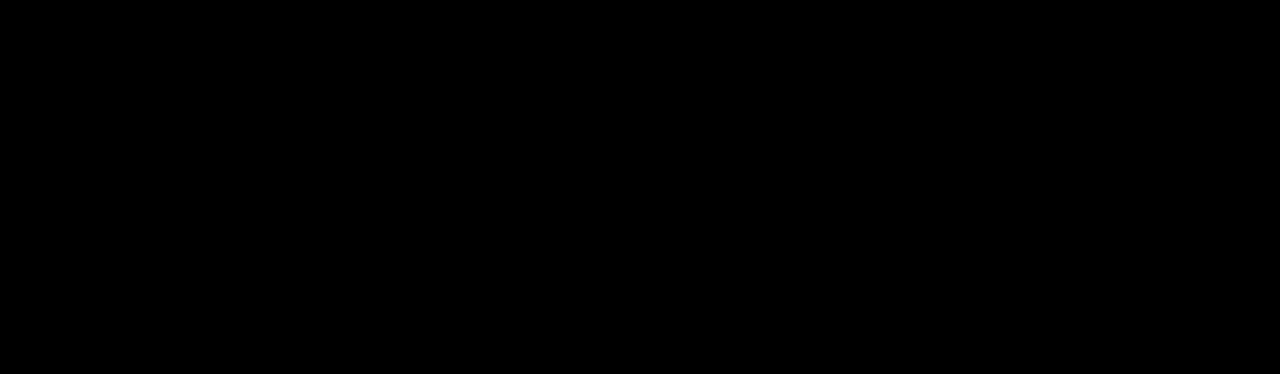
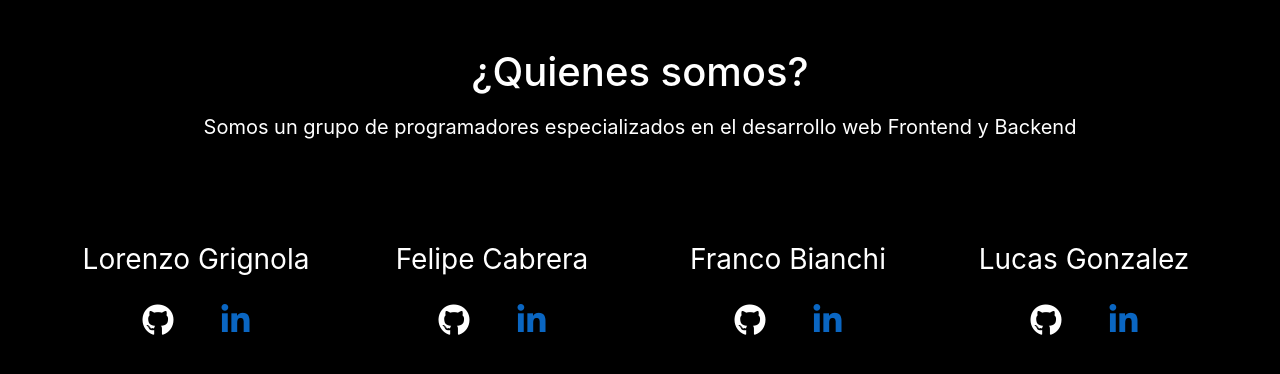
Before and after one commit to lologrignola/TwitterReact, a React (Create React App) app: page /about-us in a window 1280 px wide. Shown: the top 374 px of the page. Built offline with nearby package versions, Linux system fonts and the light colour scheme.

Commit message:
About Us

```diff
--- a/package.json
+++ b/package.json
@@ -7,6 +7,7 @@
     "@testing-library/react": "^11.2.7",
     "@testing-library/user-event": "^12.8.3",
     "axios": "^0.24.0",
+    "framer-motion": "^4.1.17",
     "react": "^17.0.2",
     "react-bootstrap": "^2.0.1",
     "react-dom": "^17.0.2",
--- /dev/null
+++ b/src/components/AboutUsItem.jsx
@@ -0,0 +1,37 @@
+import React from "react";
+import { motion } from "framer-motion";
+function AboutUsItem({ nombre, git, linkedin }) {
+  return (
+    <div className="col-lg-3 col-md-6 col-sm-12 mb-3">
+      <p className="fs-3">{nombre}</p>
+      <div className="d-flex justify-content-center mt-4">
+        <motion.div
+          whileHover={{ scale: 1.1 }}
+          style={{
+            cursor: "pointer",
+            width: "fit-content",
+          }}
+          className="me-4"
+        >
+          <a href={git} style={{ color: "inherit", textDecoration: "inherit" }}>
+            <i class=" fab fa-github fs-2"></i>{" "}
+          </a>
+        </motion.div>
+        <motion.div
+          whileHover={{ scale: 1.1 }}
+          style={{
+            cursor: "pointer",
+            width: "fit-content",
+          }}
+          className="ms-4"
+        >
+          <a href={linkedin}>
+            <i class=" fab fa-linkedin-in fs-2" style={{ color: "#0a66c2" }}></i>
+          </a>
+        </motion.div>
+      </div>
+    </div>
+  );
+}
+
+export default AboutUsItem;
--- a/src/components/LeftSideBar.jsx
+++ b/src/components/LeftSideBar.jsx
@@ -35,11 +35,7 @@
             link={window.location.pathname}
             icon="icons-left far fa-bookmark"
           />
-          <SideButtons
-            text="Listas"
-            link={window.location.pathname}
-            icon="icons-left far fa-list-alt"
-          />
+          <SideButtons text="About Us" link="/about-us" icon="icons-left far fa-list-alt" />
           <SideButtons text="Perfil" link="/profile" icon="icons-left far fa-user" />
           <SideButtons
             text="Más Opciones"
--- a/src/pages/AboutUs.jsx
+++ b/src/pages/AboutUs.jsx
@@ -1,7 +1,39 @@
-import React from "react";
+import AboutUsItem from "../components/AboutUsItem";
+import { motion } from "framer-motion";
+function AboutUs() {
+  return (
+    <div>
+      <div className="text-center pb-5 pt-5">
+        <h1>¿Quienes somos?</h1>
+        <p className="fs-5 pt-2">
+          Somos un grupo de programadores especializados en el desarrollo web Frontend y Backend
+        </p>
+      </div>
 
-function AboutUs() {
-  return <div></div>;
+      <div className="row gx-0 text-center p-5">
+        <AboutUsItem
+          nombre="Lorenzo Grignola"
+          git="https://github.com/lologrignola"
+          linkedin="https://www.linkedin.com/in/lorenzo-grignola-a34028216/"
+        />
+        <AboutUsItem
+          nombre="Felipe Cabrera"
+          git="https://github.com/lologrignola"
+          linkedin="https://www.linkedin.com/in/lorenzo-grignola-a34028216/"
+        />
+        <AboutUsItem
+          nombre="Franco Bianchi"
+          git="https://github.com/lologrignola"
+          linkedin="https://www.linkedin.com/in/lorenzo-grignola-a34028216/"
+        />
+        <AboutUsItem
+          nombre="Lucas Gonzalez"
+          git="https://github.com/lologrignola"
+          linkedin="https://www.linkedin.com/in/lorenzo-grignola-a34028216/"
+        />
+      </div>
+    </div>
+  );
 }
 
 export default AboutUs;
```
Also changed, not shown: 1 other file (tests, documents, lock files or other folders).
